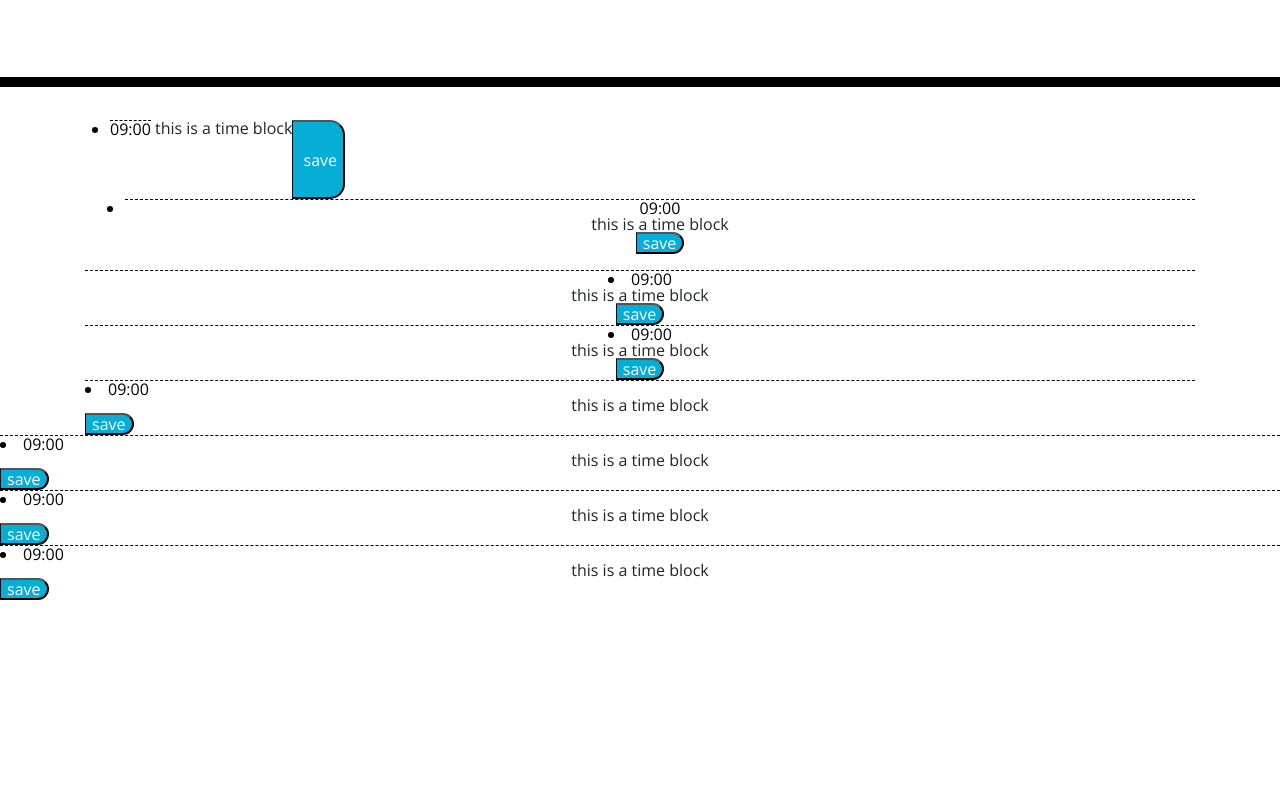
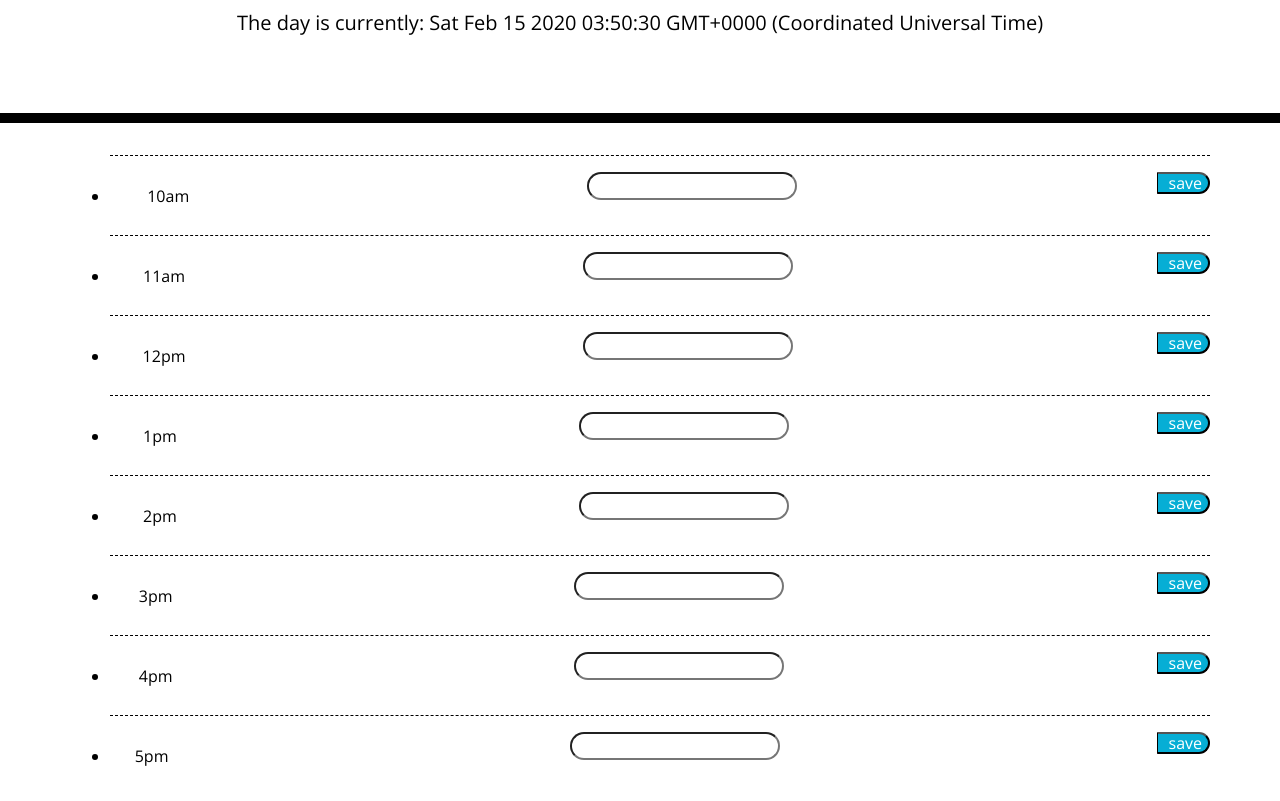
Before and after one commit to dupudenisa/Day-Planner, a plain HTML site: page index.html in a window 1280 px wide. Shown: the part 181-982 px from the top of the page. Before the commit the page ends 800 px from the top, so only its background shows below. Drawn offline with nearby package versions, Linux system fonts and the light colour scheme.

Commit message:
Calander

```diff
--- a/index.html
+++ b/index.html
@@ -33,39 +33,135 @@
           <div class="cd-schedule loading">
               <div>
                 <ul>
-                  <div class ="row">
-                  <li class="hour">09:00</li>
-                  <div class = time-block> this is a time block</div>
+
+                    <div class ="row hour">
+
+                        <div class = "col-xs">
+                            <li>10am</li>
+                        </div>
+
+                        <div class = "col-sm">
+                            <input id="first" type="text" class = time-block value="">
+                        </div>
+
+                        <div class = "col-xs">
+                            <button id="saveButton" class = "saveBtn"> save</button>
+                        </div>
+
+                    </div>
+
+                  <div class ="row hour">
+
+                      <div class = "col-xs">
+                          <li>11am</li>
+                      </div>
+
+                      <div class = "col-sm">
+                          <input type="text" class = time-block>
+                      </div>
+
+                      <div class = "col-xs">
                           <button class = "saveBtn"> save</button>
                       </div>
-                  <li class="hour">09:00</li>
-                  <div class = time-block> this is a time block</div>
+
+                  </div>
+
+                  <div class ="row hour">
+
+                      <div class = "col-xs">
+                          <li>12pm</li>
+                      </div>
+
+                      <div class = "col-sm">
+                          <input type="text" class = time-block>
+                      </div>
+
+                      <div class = "col-xs">
                           <button class = "saveBtn"> save</button>
                       </div>
-                  <li class="hour">09:00</li>
-                  <div class = time-block> this is a time block</div>
+
+                  </div>
+
+                <div class ="row hour">
+
+                    <div class = "col-xs">
+                        <li>1pm</li>
+                    </div>
+
+                    <div class = "col-sm">
+                        <input type="text" class = time-block>
+                    </div>
+
+                    <div class = "col-xs">
                         <button class = "saveBtn"> save</button>
                     </div>
-                  <li class="hour">09:00</li>
-                  <div class = time-block> this is a time block</div>
+
+                </div>
+
+                <div class ="row hour">
+
+                    <div class = "col-xs">
+                        <li>2pm</li>
+                    </div>
+
+                    <div class = "col-sm">
+                        <input type="text" class = time-block>
+                    </div>
+
+                    <div class = "col-xs">
                         <button class = "saveBtn"> save</button>
                     </div>
-                  <li class="hour">09:00</li>
-                  <div class = time-block> this is a time block</div>
+
+                </div>
+
+              <div class ="row hour">
+
+                  <div class = "col-xs">
+                      <li>3pm</li>
+                  </div>
+
+                  <div class = "col-sm">
+                      <input type="text" class = time-block>
+                  </div>
+
+                  <div class = "col-xs">
                       <button class = "saveBtn"> save</button>
                   </div>
-                  <li class="hour">09:00</li>
-                  <div class = time-block> this is a time block</div>
+
+              </div>
+
+              <div class ="row hour">
+
+                  <div class = "col-xs">
+                      <li>4pm</li>
+                  </div>
+
+                  <div class = "col-sm">
+                      <input type="text" class = time-block>
+                  </div>
+
+                  <div class = "col-xs">
                       <button class = "saveBtn"> save</button>
                   </div>
-                  <li class="hour">09:00</li>
-                  <div class = time-block> this is a time block</div>
+
+              </div>
+
+            <div class ="row hour">
+
+                <div class = "col-xs">
+                    <li>5pm</li>
+                </div>
+
+                <div class = "col-sm">
+                    <input type="text" class = time-block>
+                </div>
+
+                <div class = "col-xs">
                     <button class = "saveBtn"> save</button>
                 </div>
-                  <li class="hour">09:00</li>
-                  <div class = time-block> this is a time block</div>
-                  <button class = "saveBtn"> save</button>
+
             </div>
+
                 </ul>
               </div> <!-- .timeline -->
       </div>
--- a/script.js
+++ b/script.js
@@ -1,4 +1,43 @@
-var m = moment("2017-02-11", "YYYY-MM-DD");
+var currentDay = document.getElementById("currentDay");
+var now = new Date();
+var month = now.getMonth();
+var day = now.getDay();
+var hour = now.getHours();
+//var save = document.getElementById("saveButton");
 
-var today = document.getElementById("currentDay");
-today.innerHTML = m;
+
+function retrieve(){
+    var text=localStorage.getItem("text"); // from refresh
+    document.getElementById('first').value = text; // display
+}
+
+retrieve();
+
+function getToday(){
+
+    currentDay.innerHTML = "The day is currently: " + now;
+
+}
+
+
+getToday();
+
+var times = ["9am","10am","11am","12pm","1pm","2pm","3pm","4pm","5pm"];
+
+
+saveButton.addEventListener("click", function(){
+
+    var text_to_save=document.getElementById('first').value;
+    localStorage.setItem("text", text_to_save); // save the item
+})
+
+var saveB = document.getElementsByClassName("classname");
+
+var saveText = function() {
+    var text_to_save=document.getElementsByClassName('time-block').value;
+    localStorage.setItem("text", text_to_save); // save the item
+};
+
+for (var i = 0; i < classname.length; i++) {
+    saveB[i].addEventListener('click', saveText, false);
+}
```
Lines whose indentation alone changed are shown as unchanged.
